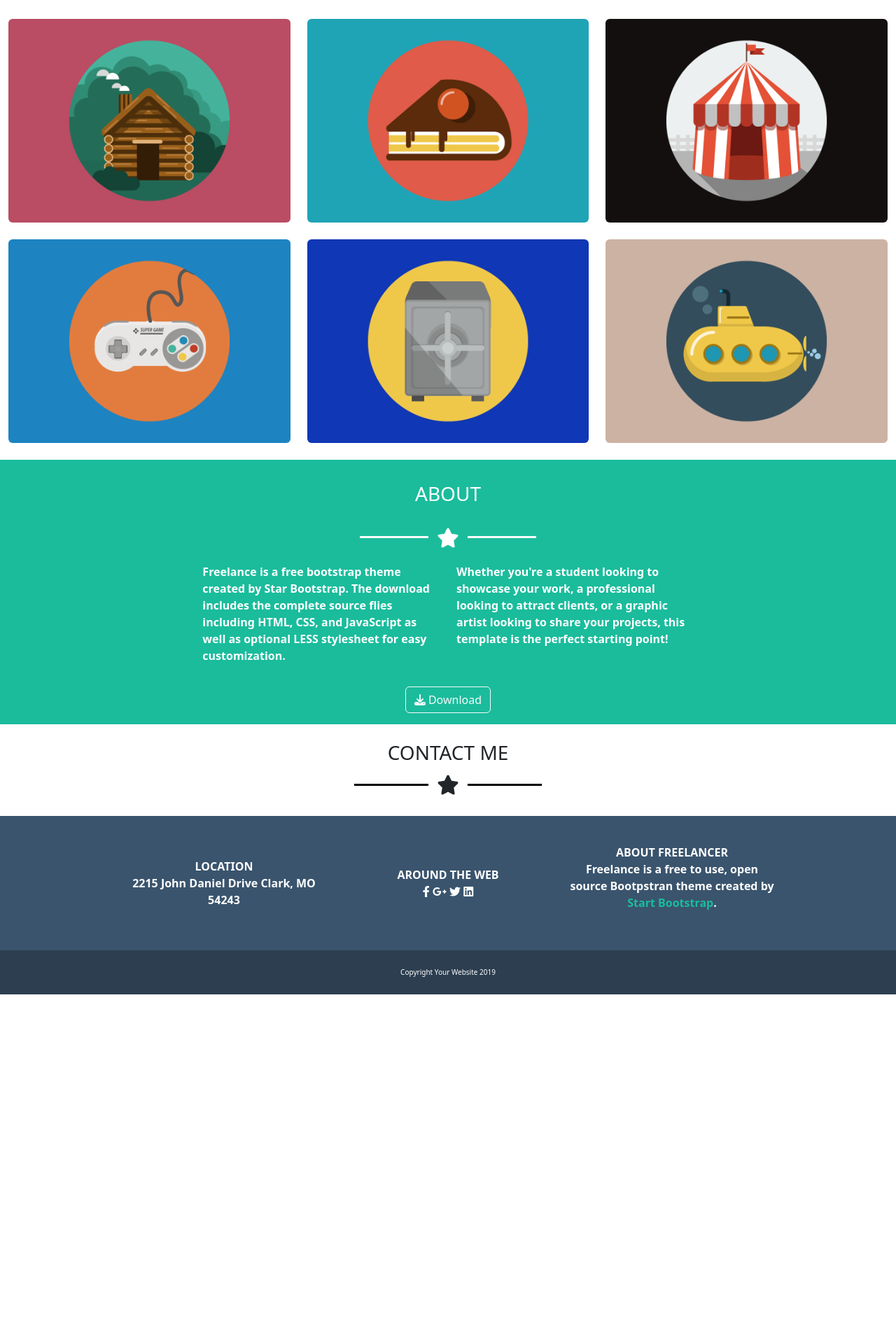
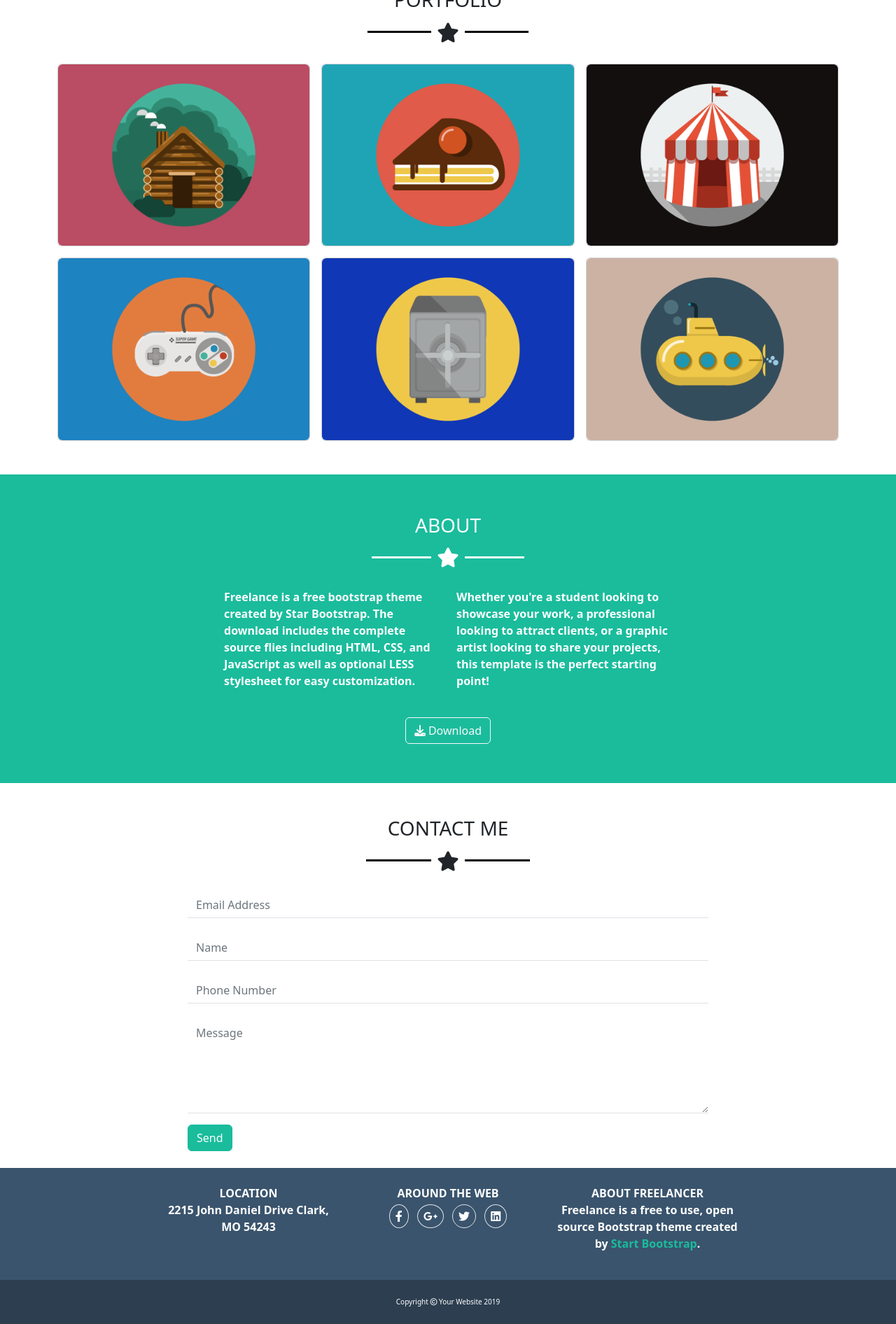
Before and after one commit to DavideSias/html-css-bootstrap-freelancer, a plain HTML site: page index.html in a window 1280 px wide. Shown: the part 571-2463 px from the top of the page at 70% size. Before the commit the page ends 1992 px from the top, so only its background shows below. Drawn offline with nearby package versions, Linux system fonts and the light colour scheme.

Commit message:
Add form section

```diff
--- a/css/style.css
+++ b/css/style.css
@@ -8,6 +8,10 @@
 
 .bg_color_lightdark{
     background-color: rgb(58, 84, 109);
+}
+
+.nav-top{
+    height: 4rem;
 }
 
 .font_size_10{
@@ -22,3 +26,8 @@
 .height{
     height: 3px;
 }
+
+.btn_send{
+    border-color: rgb(26, 188, 156);
+    background-color: rgb(26, 188, 156);
+}
--- a/index.html
+++ b/index.html
@@ -17,150 +17,214 @@
 
 </head>
 <body>
-   <div class="container-fluid">
-        <div class="row text-white text-uppercase bg_color_dark">
-            <div class="col p-3 d-flex justify-content-between align-items-center">
-                <span class="fw-bold">Start Bootstrap</span>
+
+    <header class="bg_color_green text-white">
+        <nav class="nav-top bg_color_dark text-uppercase fw-semibold">
+            <div class="container d-flex justify-content-between align-items-center h-100">
+                <div class="logo">Start Bootstrap</div>
+                <div class="btn-hamburger d-sm-none">
                     <i class="fa-solid fa-bars"></i>
                 </div>
+                <ul class="nav-list list-inline d-none d-sm-flex mb-0">
+                    <li class="ps-4"><a href="#!">Portfolio</a></li>
+                    <li class="ps-4"><a href="#!">About</a></li>
+                    <li class="ps-4"><a href="#!">Contacts</a></li>
+                </ul>
             </div>
+        </nav>
 
-        <div class="row gy-1 py-4 justify-content-center align-items-center text-center text-white bg_color_green">
-            <div class="col-5 col-lg-3 col-xl-2 my-3">
+        <div class="container gy-1 py-4 text-center text-white bg_color_green">
+            <div class="col d-flex align-items-center justify-content-center">
+                <div class="col-5 col-md-3 col-lg-3 avatar">
                     <img class="img-fluid" src="img/avatar.svg" alt="">
+                </div>
             </div>
             <div class="col-12 text-uppercase">
                 <h1>start bootstrap</h1>
             </div>
+            <div class="container d-flex align-items-center justify-content-center">
                 <div class="col-1 height bg-white"></div>
-            <div class="col-auto fs-3">
+                <div class="col-auto fs-3 mx-2">
                     <i class="fa-solid fa-star"></i>
                 </div>
                 <div class="col-1 height bg-white"></div>
+            </div>
             <div class="col-12 text-uppercase">
                 <span>graphic artist - web designer - illustrator</span>
             </div>
         </div>
+    </header>
 
-        <div class="row my-4 text-center justify-content-center align-items-center">
+
+    <div class="container">
+        <div class="my-4 text-center justify-content-center align-items-center">
             <div class="col-12 text-uppercase">
                 <h3>portfolio</h3>
             </div>
+            <div class="container d-flex align-items-center justify-content-center">
                 <div class="col-1 height bg-black"></div>
-            <div class="col-auto fs-3">
+                <div class="col-auto fs-3 mx-2">
                     <i class="fa-solid fa-star"></i>
                 </div>
                 <div class="col-1 height bg-black"></div>
             </div>
-        <div class="row gy-4 justify-content-center">
-            <div class="col-12 col-lg-5 col-xl-4">
+        </div>
+
+        <div class="row row-cols-1 row-cols-md-2 row-cols-lg-3 g-3 justify-content-center">
+            <div class="col">
+                <div class="card">
                     <img class="img-fluid rounded" src="img/cabin.png" alt="">
                 </div>
-            <div class="col-12 col-lg-5 col-xl-4">
+            </div>
+            <div class="col">
+                <div class="card">
                     <img class="img-fluid rounded" src="img/cake.png" alt="">
                 </div>
-            <div class="col-12 col-lg-5 col-xl-4">
+            </div>
+            <div class="col">
+                <div class="card">
                     <img class="img-fluid rounded" src="img/circus.png" alt="">
                 </div>
-            <div class="col-12 col-lg-5 col-xl-4">
+            </div>
+            <div class="col">
+                <div class="card">
                     <img class="img-fluid rounded" src="img/game.png" alt="">
                 </div>
-            <div class="col-12 col-lg-5 col-xl-4">
+            </div>
+            <div class="col">
+                <div class="card">
                     <img class="img-fluid rounded" src="img/safe.png" alt="">
                 </div>
-            <div class="col-12 col-lg-5 col-xl-4">
+            </div>
+            <div class="col">
+                <div class="card">
                     <img class="img-fluid rounded" src="img/submarine.png" alt="">
                 </div>
             </div>
+        </div>
+    </div>
 
-        <div class="row row-cols-1 my-4 gy-3 py-3 px-lg-5 justify-content-center align-items-center text-white bg_color_green">
+    <section class="bg_color_green">
+        <div class="container py-3 my-5">
+            <div class="row row-cols-1 my-4 py-3 px-lg-5 justify-content-center align-items-center text-white">
                 <div class="col-12 text-center text-uppercase">
                     <h3>about</h3>
                 </div>
+                <div class="container d-flex align-items-center justify-content-center">
                     <div class="col-1 height bg-white"></div>
-            <div class="col-auto fs-3">
+                    <div class="col-auto fs-3 mx-2">
                         <i class="fa-solid fa-star"></i>
                     </div>
                     <div class="col-1 height bg-white"></div>
+                </div>
 
-            <div class="col-12">
-                <div class="row px-5 justify-content-center">
-                    <div class="col-12 col-lg-4 fw-semibold">
+                <div class="row p-4 justify-content-center">
+                    <div class="col-12 col-md-5 col-lg-4 fw-semibold">
                         <p>
                             Freelance is a free bootstrap theme created by Star Bootstrap. The download includes the complete source flies including HTML, CSS, and JavaScript as well as optional LESS stylesheet for easy customization.
                         </p>
                     </div>
-                    <div class="col-12 col-lg-4 fw-semibold">
+                    <div class="col-12 col-md-5 col-lg-4 fw-semibold">
                         <p>
                             Whether you're a student looking to showcase your work, a professional looking to attract clients, or a graphic artist looking to share your projects, this template is the perfect starting point!
                         </p>
                     </div>
                 </div>
-            </div>
 
-            <div class="col-12 d-flex justify-content-center">
+                <div class="d-flex justify-content-center">
                     <button type="button" class="btn btn-outline-light">
                         <i class="fa-solid fa-download me-1"></i>Download
                     </button>
                 </div>
             </div>
+        </div>
+    </section>
 
 
-        <div class="row my-4 justify-content-center align-items-center text-center">
-            <div class="col-12 text-uppercase">
+
+    <div class="my-4 justify-content-center align-items-center">
+        <div class="col-12 text-center text-uppercase">
             <h3>contact me</h3>
         </div>
+        <div class="container d-flex align-items-center justify-content-center">
             <div class="col-1 height bg-black"></div>
-            <div class="col-auto fs-3">
+            <div class="col-auto fs-3 mx-2">
                 <i class="fa-solid fa-star"></i>
             </div>
             <div class="col-1 height bg-black"></div>
         </div>
 
-        <div class="row py-4 text-center text-white fw-semibold align-items-center justify-content-center bg_color_lightdark">
-            <div class="col-12 col-lg-4 col-xl-3 my-3">
-                <div class="row">
-                    <div class="col-12 text-uppercase">
+        <div class="container d-flex justify-content-center">
+            <form class="col-8">
+                <div>
+                  <label for="exampleInputEmail1" class="form-label"></label>
+                  <input type="email" class="form-control border border-0 border-bottom rounded-0" id="exampleInputEmail1" aria-describedby="emailHelp" placeholder="Email Address">
+                </div>
+                <div>
+                    <label for="formGroupExampleInput" class="form-label"></label>
+                    <input type="text" class="form-control border border-0 border-bottom rounded-0" id="formGroupExampleInput" placeholder="Name">
+                </div>
+                <div>
+                    <label for="formGroupExampleInput2" class="form-label"></label>
+                    <input type="text" class="form-control border border-0 border-bottom rounded-0" id="formGroupExampleInput2" placeholder="Phone Number">
+                </div>
+                <div class="mb-3">
+                    <label for="exampleFormControlTextarea1" class="form-label"></label>
+                    <textarea class="form-control border border-0 border-bottom rounded-0" id="exampleFormControlTextarea1" rows="5" placeholder="Message"></textarea>
+                </div>
+                <div>
+                    <button type="submit" class="btn btn-primary btn_send">Send</button>
+                </div>
+            </form>
+        </div>
+
+    </div>
+
+    <div class="bg_color_lightdark">
+        <div class="container-xl">
+            <div class="row row-cols-1 py-4 row-cols-md-3 row-cols-lg-4 justify-content-center text-center text-white fw-semibold">
+
+                <div class="col">
+                    <div class="col text-uppercase">
                         location
                     </div>
-                    <div class="col-12">
+                    <div class="col">
                         2215 John Daniel Drive Clark, MO 54243
+                    </div>
+                </div>
+
+                <div class="col">
+                    <div class="col text-uppercase">
+                        around the web
+                    </div>
+                    <div class="col">
+                        <i class="fa-brands fa-facebook-f p-2 m-1 border border-ligh rounded-circle"></i>
+                        <i class="fa-brands fa-google-plus-g p-2 m-1 border border-ligh rounded-circle"></i>
+                        <i class="fa-brands fa-twitter p-2 m-1 border border-ligh rounded-circle"></i>
+                        <i class="fa-brands fa-linkedin p-2 m-1 border border-ligh rounded-circle"></i>
+                    </div>
+                </div>
+
+                <div class="col">
+                    <div class="col text-uppercase">
+                        about freelancer
+                    </div>
+
+                    <div class="col">
+                        <p>Freelance is a free to use, open source Bootstrap theme created by <a href="https://getbootstrap.com/" class="link_green">Start Bootstrap</a>.</p>
+                    </div>
+                </div>
+
             </div>
         </div>
     </div>
 
-            <div class="col-12 col-lg-4 col-xl-3 my-3">
-                <div class="row">
-                    <div class="col-12 text-uppercase">
-                        around the web
-                    </div>
-                    <div class="col-12">
-                        <i class="fa-brands fa-facebook-f"></i>
-                        <i class="fa-brands fa-google-plus-g"></i>
-                        <i class="fa-brands fa-twitter"></i>
-                        <i class="fa-brands fa-linkedin"></i>
-                    </div>
+
+    <div class="py-4 text-center text-white bg_color_dark font_size_10">
+        <div class="col">
+            Copyright <i class="fa-regular fa-copyright"></i> Your Website 2019
         </div>
     </div>
 
-            <div class="col-12 col-lg-4 col-xl-3 my-3">
-                <div class="row">
-                    <div class="col-12 text-uppercase">
-                        about freelancer
-                    </div>
-
-                    <div class="col">
-                        <p>Freelance is a free to use, open source Bootpstran theme created by <a href="https://getbootstrap.com/" class="link_green">Start Bootstrap</a>.</p>
-                    </div>
-                </div>
-            </div>
-        </div>
-
-        <div class="row py-4 text-center text-white bg_color_dark font_size_10">
-            <div class="col">
-                Copyright Your Website 2019
-            </div>
-        </div>
-   </div>
 </body>
 </html>
```
Lines whose indentation alone changed are shown as unchanged.
